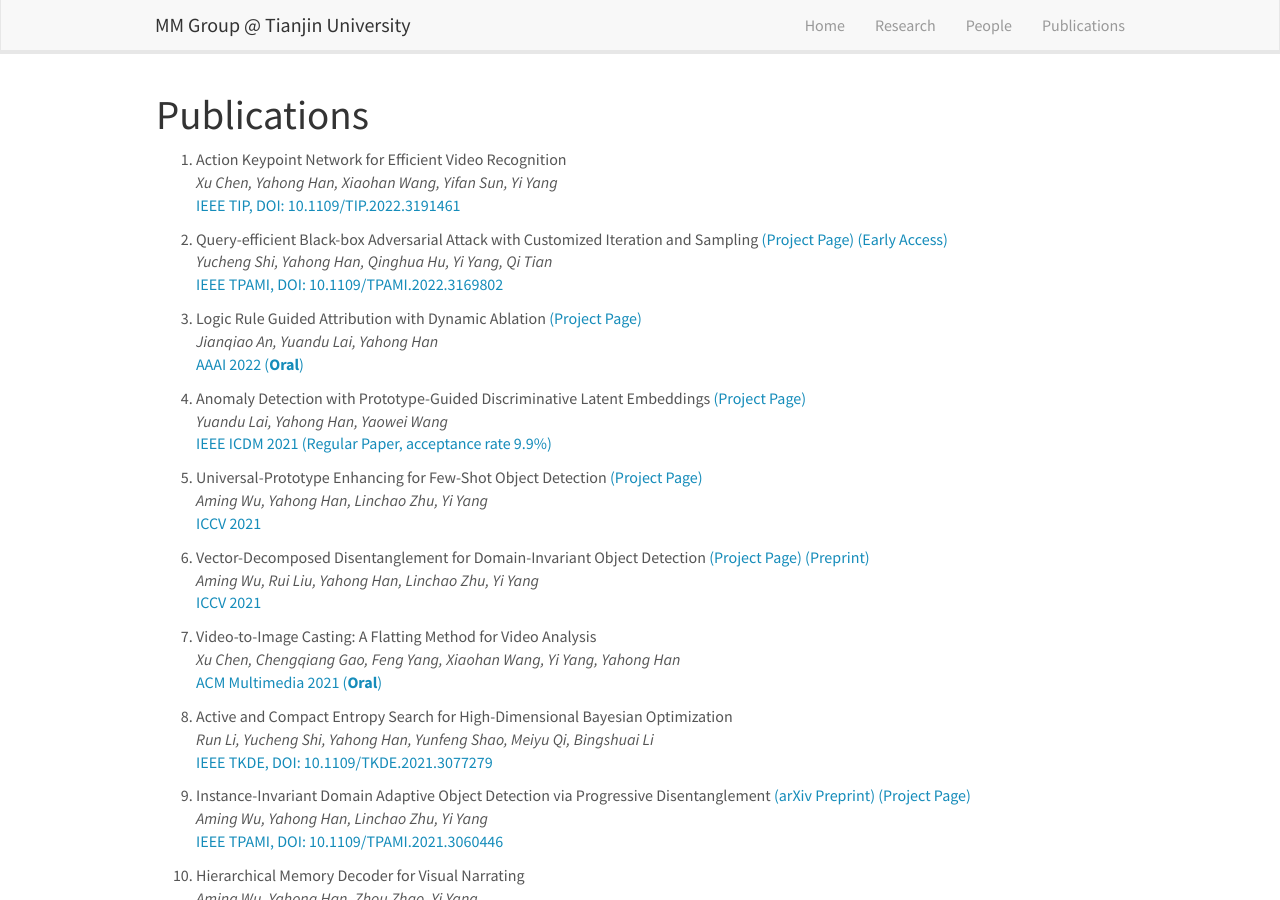
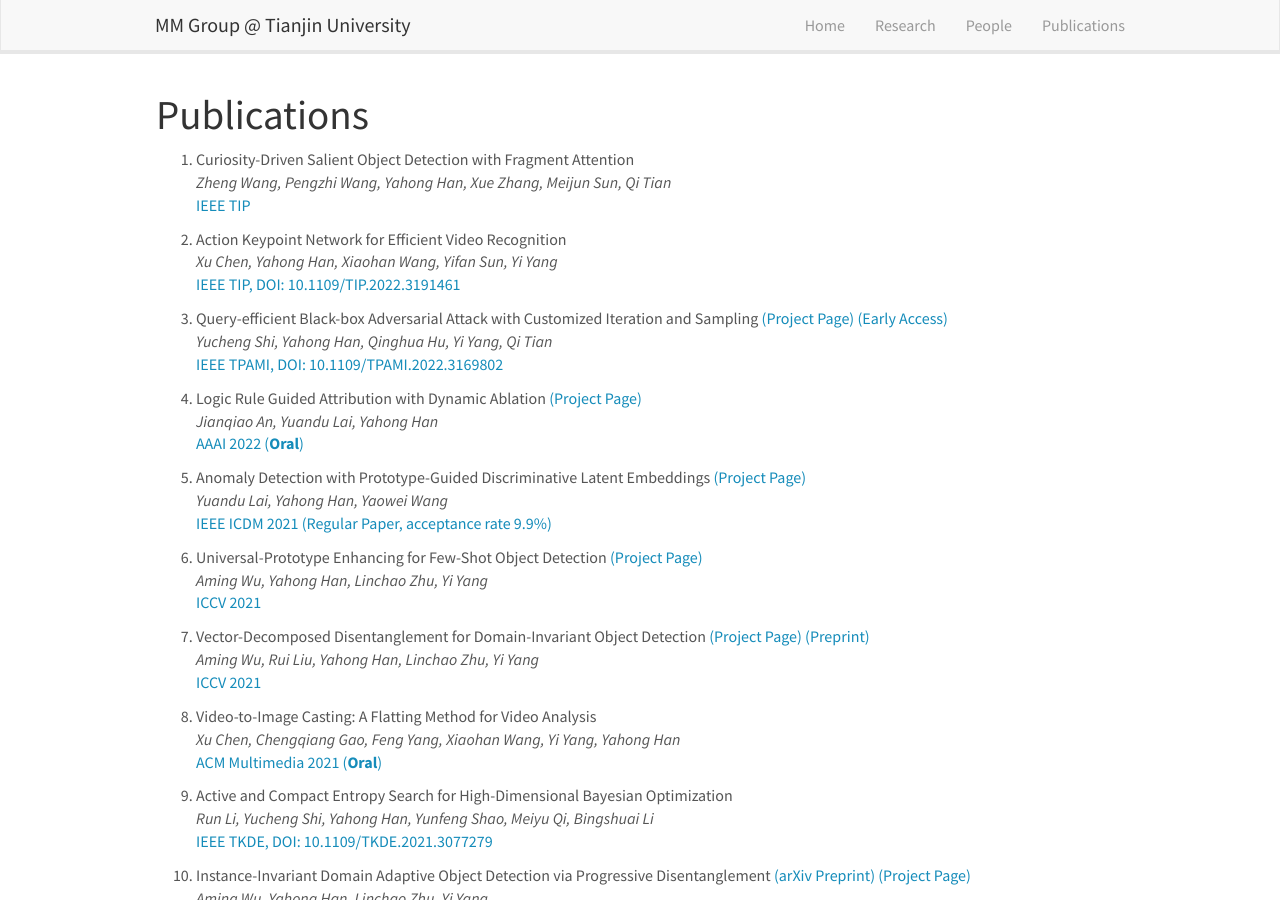
Before and after one commit to tjumm/tjumm.github.io, a Jekyll site: the page built from _pages/publications.md, in a window 1280 px wide and 900 px high. Built offline with Jekyll 4.4.1, drawn with Linux system fonts in a browser that asks for light colours; comment, search, counter and statistics services are not loaded.

Commit message:
add wangzheng paper

```diff
--- a/_data/publist.yml
+++ b/_data/publist.yml
@@ -1,3 +1,12 @@
+- title: "1. Curiosity-Driven Salient Object Detection with Fragment Attention"
+  image: dummy.png
+  description:
+  authors: Zheng Wang, Pengzhi Wang, Yahong Han, Xue Zhang, Meijun Sun, Qi Tian
+  link:
+    url:
+    display: IEEE TIP
+  highlight: 0
+
 - title: "1. Action Keypoint Network for Efficient Video Recognition"
   image: dummy.png
   description:
```
